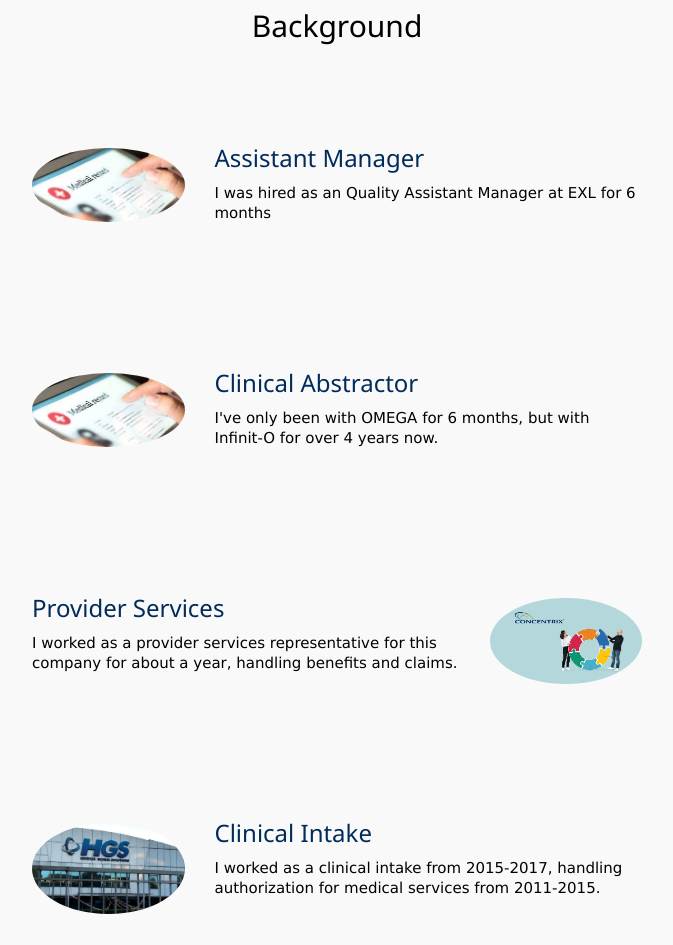
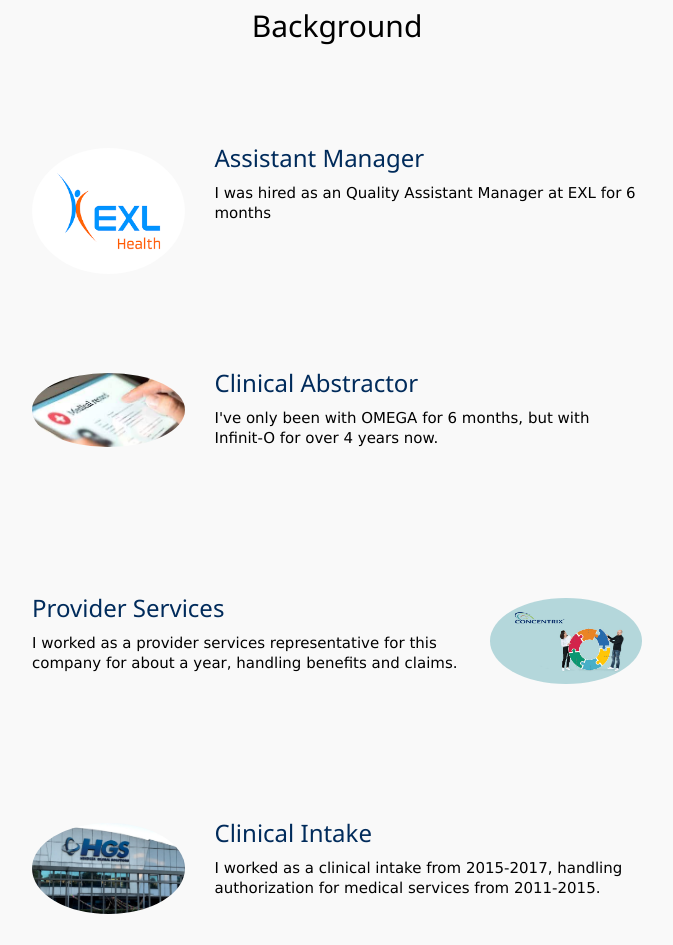
Before and after one commit to ArianeKae/My-Site, a website: page index.html in a window 1280 px wide. Shown: the part 1273-2218 px from the top of the page, without its empty margins (303-976 px from the left). Drawn offline with nearby package versions, Linux system fonts and the light colour scheme; a web font is replaced by a local one.

Commit message:
added exl pic

```diff
--- a/index.html
+++ b/index.html
@@ -60,7 +60,7 @@
         <div class="skills">
             <h2>Background</h2>
             <div class="skill-row">
-                <img class="images abst" src="images/clinical abstract.jpg" alt="abstraction">
+                <img class="images abst" src="images/exl.png" alt="abstraction">
                 <h3>Assistant Manager</h3>
                 <p class="abst-descip">
                     I was hired as an Quality Assistant Manager at EXL for 6 months </p>
```
Also changed, not shown: public/images/exl.png (added).
